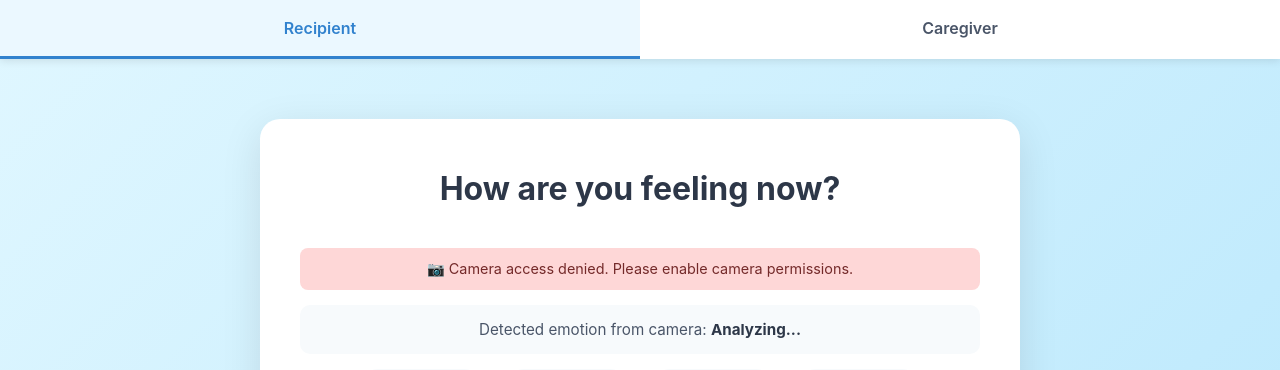
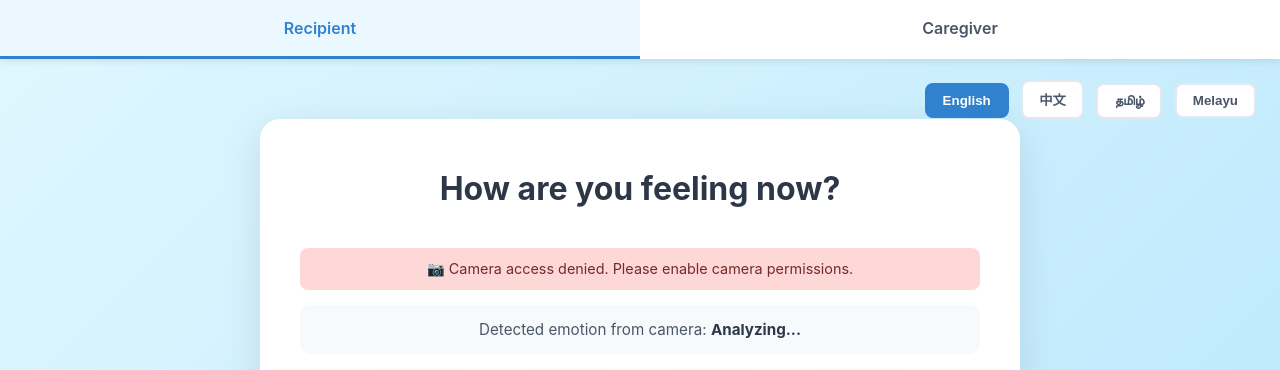
Before and after one commit to ethancqy/h4g_emo_cal, a Flask app: page /recipient in a window 1280 px wide. Shown: the top 370 px of the page. Run offline with Flask 3, Linux system fonts and the light colour scheme; data that the repository does not hold is empty.

Commit message:
Update recipient.html

```diff
--- a/templates/recipient.html
+++ b/templates/recipient.html
@@ -243,19 +243,55 @@
         .emotion-display strong {
             color: #2d3748;
         }
+
+        .language-selector {
+            position: absolute;
+            top: 80px;
+            right: 20px;
+            z-index: 1000;
+        }
+
+        .language-btn {
+            background: white;
+            border: 2px solid #e2e8f0;
+            padding: 8px 16px;
+            margin: 0 4px;
+            border-radius: 8px;
+            cursor: pointer;
+            font-weight: 600;
+            color: #4a5568;
+            transition: all 0.3s;
+        }
+
+        .language-btn:hover {
+            background: #ebf8ff;
+            border-color: #3182ce;
+        }
+
+        .language-btn.active {
+            background: #3182ce;
+            color: white;
+            border-color: #3182ce;
+        }
     </style>
 </head>
 <body>
+    <div class="language-selector">
+        <button class="language-btn active" data-lang="en">English</button>
+        <button class="language-btn" data-lang="zh">中文</button>
+        <button class="language-btn" data-lang="ta">தமிழ்</button>
+        <button class="language-btn" data-lang="ms">Melayu</button>
+    </div>
     <div class="tabs">
-        <a href="/recipient" class="tab active">Recipient</a>
-        <a href="/caregiver" class="tab">Caregiver</a>
+        <a href="/recipient" class="tab active" data-translate="tab-recipient">Recipient</a>
+        <a href="/caregiver" class="tab" data-translate="tab-caregiver">Caregiver</a>
     </div>
 
     <div class="container">
         <div class="card">
-            <h1>How are you feeling now?</h1>
+            <h1 data-translate="title">How are you feeling now?</h1>
 
-            <div class="camera-status" id="cameraStatus">📷 Camera is on</div>
+            <div class="camera-status" id="cameraStatus" data-translate="camera-on">📷 Camera is on</div>
             <div class="camera-status error" id="cameraError"></div>
 
             <div class="video-container" id="videoContainer">
@@ -265,7 +301,7 @@
             <canvas id="captureCanvas"></canvas>
 
             <div class="emotion-display">
-                <div>Detected emotion from camera: <strong id="emotionLabel">Analyzing...</strong></div>
+                <div><span data-translate="detected-emotion">Detected emotion from camera:</span> <strong id="emotionLabel" data-translate="analyzing">Analyzing...</strong></div>
             </div>
 
             <div class="emoji-selector">
@@ -276,18 +312,100 @@
                 <div class="emoji-btn" data-emoji="😴" title="Tired">😴</div>
             </div>
 
-            <button class="submit-btn" id="submitBtn" disabled>Submit Feeling</button>
+            <button class="submit-btn" id="submitBtn" disabled data-translate="submit-btn">Submit Feeling</button>
 
             <div class="history">
-                <h2>Recent Submissions</h2>
+                <h2 data-translate="recent-submissions">Recent Submissions</h2>
                 <div class="history-list" id="historyList">
-                    <div class="empty-state">No submissions yet. Share how you're feeling!</div>
+                    <div class="empty-state" data-translate="empty-state">No submissions yet. Share how you're feeling!</div>
                 </div>
             </div>
         </div>
     </div>
 
     <script>
+        // Translation dictionary
+        const translations = {
+            en: {
+                'tab-recipient': 'Recipient',
+                'tab-caregiver': 'Caregiver',
+                'title': 'How are you feeling now?',
+                'camera-on': '📷 Camera is on',
+                'detected-emotion': 'Detected emotion from camera:',
+                'analyzing': 'Analyzing...',
+                'submit-btn': 'Submit Feeling',
+                'recent-submissions': 'Recent Submissions',
+                'empty-state': 'No submissions yet. Share how you\'re feeling!'
+            },
+            zh: {
+                'tab-recipient': '接受者',
+                'tab-caregiver': '照顾者',
+                'title': '你现在感觉怎么样？',
+                'camera-on': '📷 摄像头已开启',
+                'detected-emotion': '从摄像头检测到的情绪：',
+                'analyzing': '正在分析...',
+                'submit-btn': '提交感受',
+                'recent-submissions': '最近的提交',
+                'empty-state': '还没有提交记录。分享您的感受！'
+            },
+            ta: {
+                'tab-recipient': 'பெறுநர்',
+                'tab-caregiver': 'பராமரிப்பாளர்',
+                'title': 'நீங்கள் இப்போது எப்படி உணர்கிறீர்கள்?',
+                'camera-on': '📷 கேமரா இயங்குகிறது',
+                'detected-emotion': 'கேமராவிலிருந்து கண்டறியப்பட்ட உணர்ச்சி:',
+                'analyzing': 'பகுப்பாய்வு செய்கிறது...',
+                'submit-btn': 'உணர்வைச் சமர்ப்பிக்கவும்',
+                'recent-submissions': 'சமீபத்திய சமர்ப்பிப்புகள்',
+                'empty-state': 'இன்னும் சமர்ப்பிப்புகள் இல்லை. உங்கள் உணர்வைப் பகிரவும்!'
+            },
+            ms: {
+                'tab-recipient': 'Penerima',
+                'tab-caregiver': 'Penjaga',
+                'title': 'Bagaimana perasaan anda sekarang?',
+                'camera-on': '📷 Kamera dihidupkan',
+                'detected-emotion': 'Emosi dikesan dari kamera:',
+                'analyzing': 'Menganalisis...',
+                'submit-btn': 'Hantar Perasaan',
+                'recent-submissions': 'Penyerahan Terkini',
+                'empty-state': 'Belum ada penyerahan. Kongsi perasaan anda!'
+            }
+        };
+
+        let currentLang = 'en';
+
+        // Function to change language
+        function changeLanguage(lang) {
+            currentLang = lang;
+            localStorage.setItem('preferredLanguage', lang);
+
+            // Update all elements with data-translate attribute
+            document.querySelectorAll('[data-translate]').forEach(element => {
+                const key = element.getAttribute('data-translate');
+                if (translations[lang] && translations[lang][key]) {
+                    element.textContent = translations[lang][key];
+                }
+            });
+
+            // Update language button states
+            document.querySelectorAll('.language-btn').forEach(btn => {
+                btn.classList.toggle('active', btn.dataset.lang === lang);
+            });
+        }
+
+        // Initialize language on page load
+        document.addEventListener('DOMContentLoaded', () => {
+            const savedLang = localStorage.getItem('preferredLanguage') || 'en';
+            changeLanguage(savedLang);
+
+            // Add click handlers to language buttons
+            document.querySelectorAll('.language-btn').forEach(btn => {
+                btn.addEventListener('click', () => {
+                    changeLanguage(btn.dataset.lang);
+                });
+            });
+        });
+
         let selectedEmoji = null;
         let emotionFrames = []; // Store emotion data from frames
         let mediaStream = null;
@@ -524,7 +642,18 @@
                     );
                 }
 
-                // Submit emotion with detected emotion data
+                // Get heart rate at submission time
+                let heartRate = 0;
+                try {
+                    const heartRateResponse = await fetch('/api/heart_rate');
+                    const heartRateData = await heartRateResponse.json();
+                    heartRate = heartRateData.heart_rate;
+                } catch (error) {
+                    console.error('Error fetching heart rate:', error);
+                    heartRate = 0;
+                }
+
+                // Submit emotion with detected emotion data and heart rate
                 const response = await fetch('/api/emotions', {
                     method: 'POST',
                     headers: {
@@ -533,7 +662,8 @@
                     body: JSON.stringify({
                         emoji: selectedEmoji,
                         dominant_emotion: averagedEmotion,
-                        emotion_frames: emotionFrames
+                        emotion_frames: emotionFrames,
+                        heart_rate: heartRate
                     })
                 });
 
```
